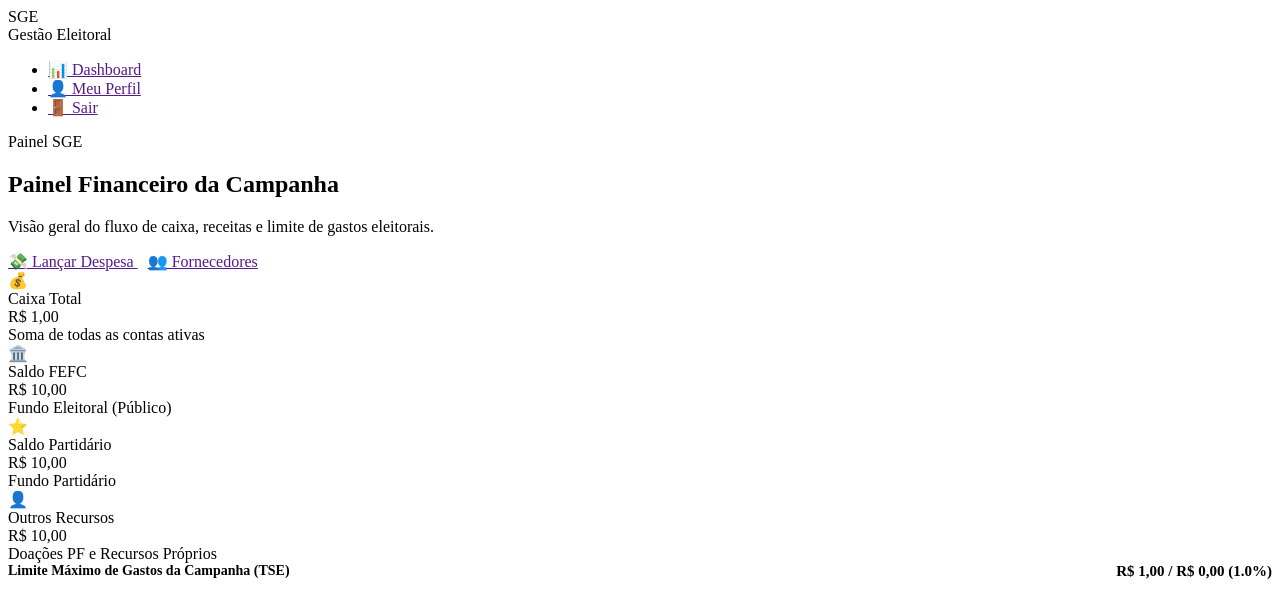
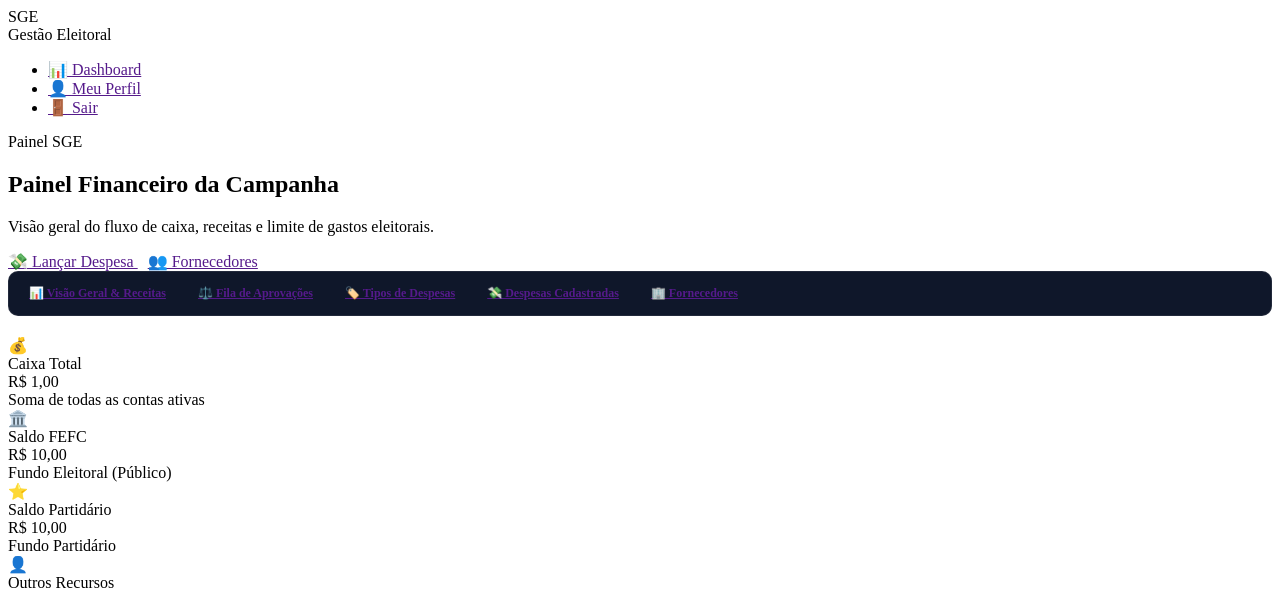
Before and after one commit to marciojsilva1971/sge, a PHP site: the page made by app/Views/admin/financeiro/index.php in a window 1280 px wide. Shown: the top 590 px of the page. Run offline with PHP 8.4, Linux system fonts and the light colour scheme; the template is opened without the code that fills it: most values are stand-ins (such as "Sample title", 1, 10 or a date in 2020); data that the repository does not hold is empty.

Commit message:
feat(financeiro): Agrupados links de Fila de Aprovações e Tipos de Despesas dentro do Módulo Financeiro

```diff
--- /dev/null
+++ b/app/Views/admin/financeiro/_nav_tabs.php
@@ -0,0 +1,25 @@
+<?php
+$currentUri = $_SERVER['REQUEST_URI'] ?? '';
+$isFila = strpos($currentUri, '/fila') !== false;
+$isTipos = strpos($currentUri, '/tipos-despesas') !== false;
+$isDespesas = strpos($currentUri, '/despesas') !== false;
+$isFornecedores = strpos($currentUri, '/fornecedores') !== false;
+$isGeral = !$isFila && !$isTipos && !$isDespesas && !$isFornecedores;
+?>
+<div class="fin-subnav-tabs" style="display: flex; gap: 8px; margin-bottom: 20px; background: #0f172a; padding: 8px; border-radius: 10px; border: 1px solid rgba(255, 255, 255, 0.08); flex-wrap: wrap;">
+    <a href="<?= $this->baseUrl('admin/financeiro') ?>" class="btn btn-sm <?= $isGeral ? 'btn-teal' : 'btn-secondary' ?>" style="font-size: 12px; font-weight: bold; border-radius: 6px; padding: 6px 12px;">
+        📊 Visão Geral & Receitas
+    </a>
+    <a href="<?= $this->baseUrl('admin/financeiro/fila') ?>" class="btn btn-sm <?= $isFila ? 'btn-teal' : 'btn-secondary' ?>" style="font-size: 12px; font-weight: bold; border-radius: 6px; padding: 6px 12px;">
+        ⚖️ Fila de Aprovações
+    </a>
+    <a href="<?= $this->baseUrl('admin/financeiro/tipos-despesas') ?>" class="btn btn-sm <?= $isTipos ? 'btn-teal' : 'btn-secondary' ?>" style="font-size: 12px; font-weight: bold; border-radius: 6px; padding: 6px 12px;">
+        🏷️ Tipos de Despesas
+    </a>
+    <a href="<?= $this->baseUrl('admin/financeiro/despesas') ?>" class="btn btn-sm <?= $isDespesas ? 'btn-teal' : 'btn-secondary' ?>" style="font-size: 12px; font-weight: bold; border-radius: 6px; padding: 6px 12px;">
+        💸 Despesas Cadastradas
+    </a>
+    <a href="<?= $this->baseUrl('admin/financeiro/fornecedores') ?>" class="btn btn-sm <?= $isFornecedores ? 'btn-teal' : 'btn-secondary' ?>" style="font-size: 12px; font-weight: bold; border-radius: 6px; padding: 6px 12px;">
+        🏢 Fornecedores
+    </a>
+</div>
--- a/app/Views/admin/financeiro/despesas.php
+++ b/app/Views/admin/financeiro/despesas.php
@@ -9,6 +9,8 @@
         </a>
     </div>
 </div>
+
+<?php include __DIR__ . '/_nav_tabs.php'; ?>
 
 <div class="dashboard-sections">
 
--- a/app/Views/admin/financeiro/fila.php
+++ b/app/Views/admin/financeiro/fila.php
@@ -9,6 +9,8 @@
         </a>
     </div>
 </div>
+
+<?php include __DIR__ . '/_nav_tabs.php'; ?>
 
 <!-- Secção 1: Despesas Gerais Pendentes -->
 <div class="panel-card">
--- a/app/Views/admin/financeiro/fornecedores.php
+++ b/app/Views/admin/financeiro/fornecedores.php
@@ -9,6 +9,8 @@
         </a>
     </div>
 </div>
+
+<?php include __DIR__ . '/_nav_tabs.php'; ?>
 
 <div class="dashboard-sections">
 
--- a/app/Views/admin/financeiro/index.php
+++ b/app/Views/admin/financeiro/index.php
@@ -12,6 +12,8 @@
         </a>
     </div>
 </div>
+
+<?php include __DIR__ . '/_nav_tabs.php'; ?>
 
 <!-- KPIs Grid -->
 <div class="kpis-grid">
--- a/app/Views/admin/financeiro/tipos_despesas.php
+++ b/app/Views/admin/financeiro/tipos_despesas.php
@@ -9,6 +9,8 @@
         </a>
     </div>
 </div>
+
+<?php include __DIR__ . '/_nav_tabs.php'; ?>
 
 <div class="dashboard-sections">
 
--- a/app/Views/layouts/main.php
+++ b/app/Views/layouts/main.php
@@ -45,18 +45,18 @@
                     <li>
                         <a href="<?= $this->baseUrl('admin/financeiro') ?>" class="nav-item">
                             <span class="nav-icon">💰</span>
-                            <span class="nav-label">Financeiro</span>
+                            <span class="nav-label">Módulo Financeiro</span>
                         </a>
                     </li>
-                    <li>
-                        <a href="<?= $this->baseUrl('admin/financeiro/fila') ?>" class="nav-item">
-                            <span class="nav-icon">⚖️</span>
+                    <li style="padding-left: 14px; border-left: 2px solid rgba(20, 184, 166, 0.3); margin-left: 10px;">
+                        <a href="<?= $this->baseUrl('admin/financeiro/fila') ?>" class="nav-item" style="font-size: 13px; padding: 6px 10px;">
+                            <span class="nav-icon" style="font-size: 14px;">⚖️</span>
                             <span class="nav-label">Fila de Aprovações</span>
                         </a>
                     </li>
-                    <li>
-                        <a href="<?= $this->baseUrl('admin/financeiro/tipos-despesas') ?>" class="nav-item">
-                            <span class="nav-icon">🏷️</span>
+                    <li style="padding-left: 14px; border-left: 2px solid rgba(20, 184, 166, 0.3); margin-left: 10px;">
+                        <a href="<?= $this->baseUrl('admin/financeiro/tipos-despesas') ?>" class="nav-item" style="font-size: 13px; padding: 6px 10px;">
+                            <span class="nav-icon" style="font-size: 14px;">🏷️</span>
                             <span class="nav-label">Tipos de Despesas</span>
                         </a>
                     </li>
```
